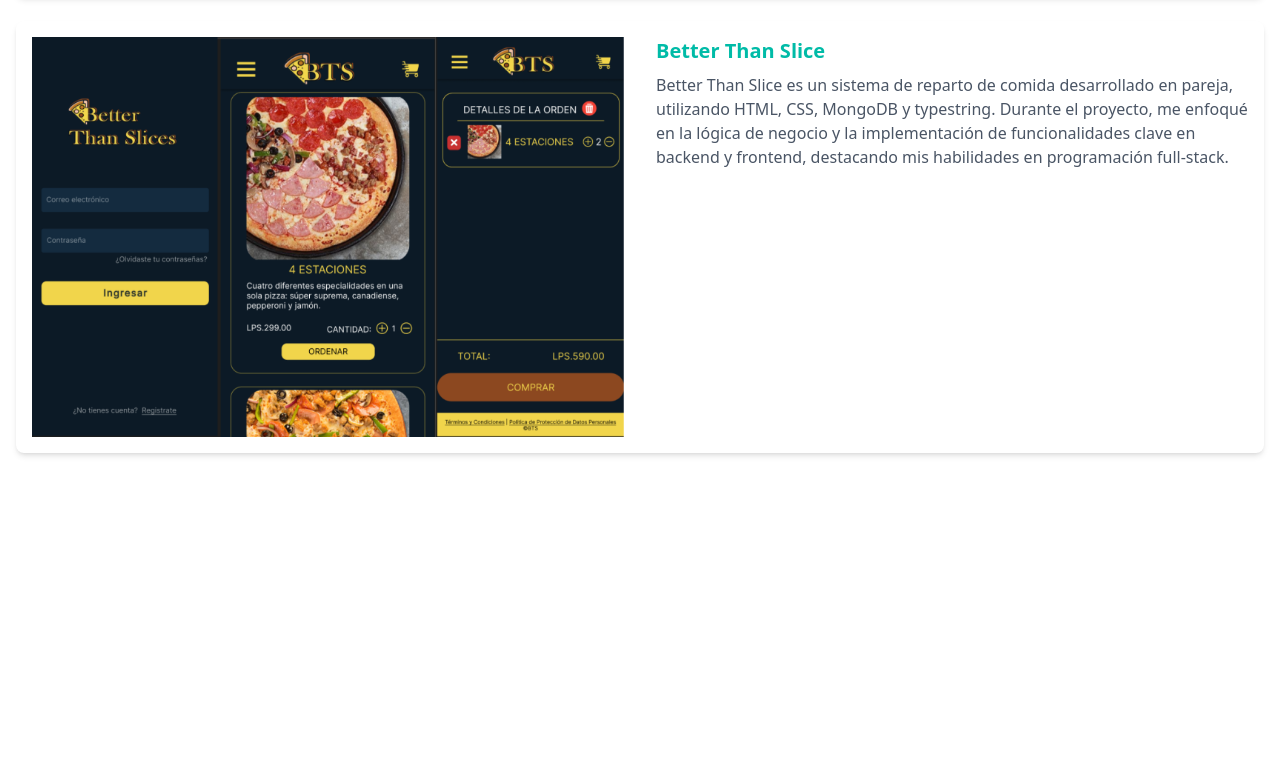
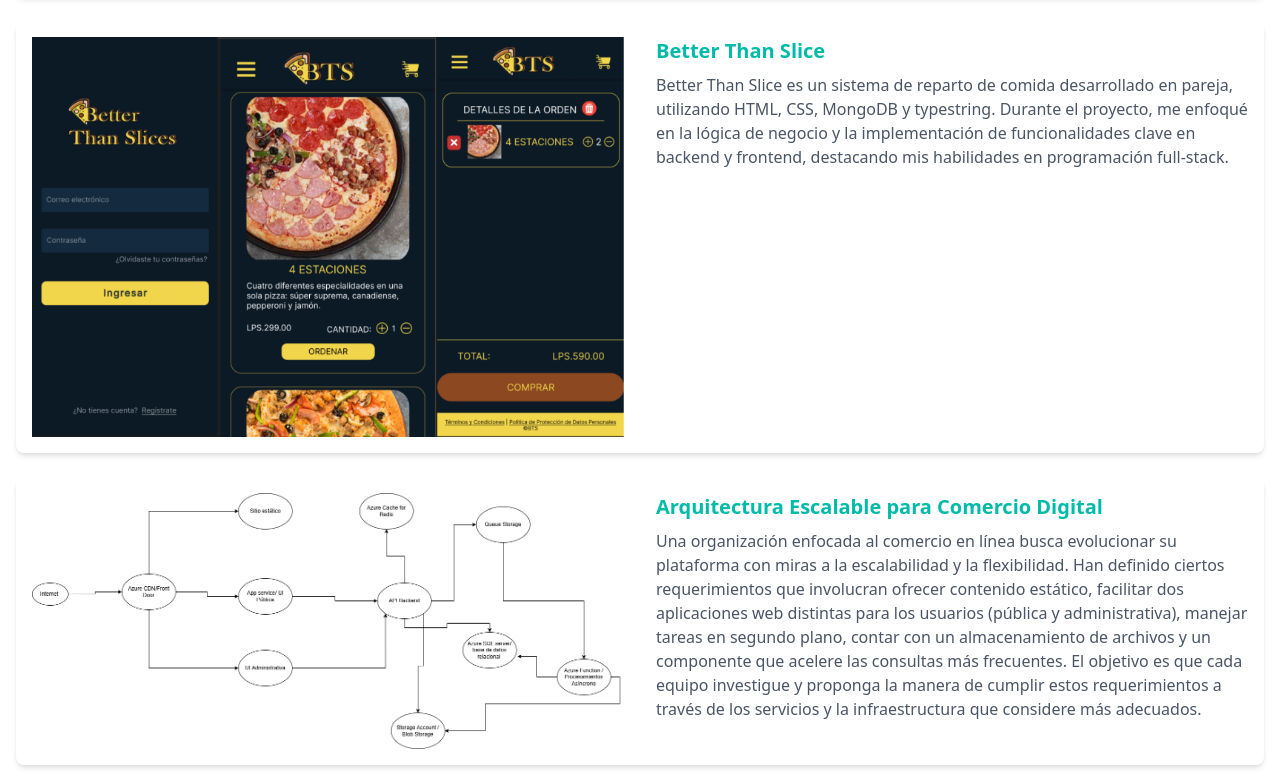
Before and after one commit to FLesly/LeslyFlores, an Astro site: page /proyectos in a window 1280 px wide. Shown: the part 491-1272 px from the top of the page. Before the commit the page ends 960 px from the top, so only its background shows below. Built offline with nearby package versions, Linux system fonts and the light colour scheme; Astro itself is replaced by a stand-in of ours.

Commit message:
Nuevo proyecto de terreform

```diff
--- a/src/pages/proyectos.astro
+++ b/src/pages/proyectos.astro
@@ -13,6 +13,11 @@
     name: "Better Than Slice",
     url: "/bts_mockup.png",
     descripcion: "Better Than Slice es un sistema de reparto de comida desarrollado en pareja, utilizando HTML, CSS, MongoDB y typestring. Durante el proyecto, me enfoqué en la lógica de negocio y la implementación de funcionalidades clave en backend y frontend, destacando mis habilidades en programación full-stack."
+  },
+  {
+    name: "Arquitectura Escalable para Comercio Digital",
+    url: "/Terraform.png",
+    descripcion: "Una organización enfocada al comercio en línea busca evolucionar su plataforma con miras a la escalabilidad y la flexibilidad. Han definido ciertos requerimientos que involucran ofrecer contenido estático, facilitar dos aplicaciones web distintas para los usuarios (pública y administrativa), manejar tareas en segundo plano, contar con un almacenamiento de archivos y un componente que acelere las consultas más frecuentes. El objetivo es que cada equipo investigue y proponga la manera de cumplir estos requerimientos a través de los servicios y la infraestructura que considere más adecuados. "
   }
 ];
 
```
Also changed, not shown: public/Terraform.png (added).
